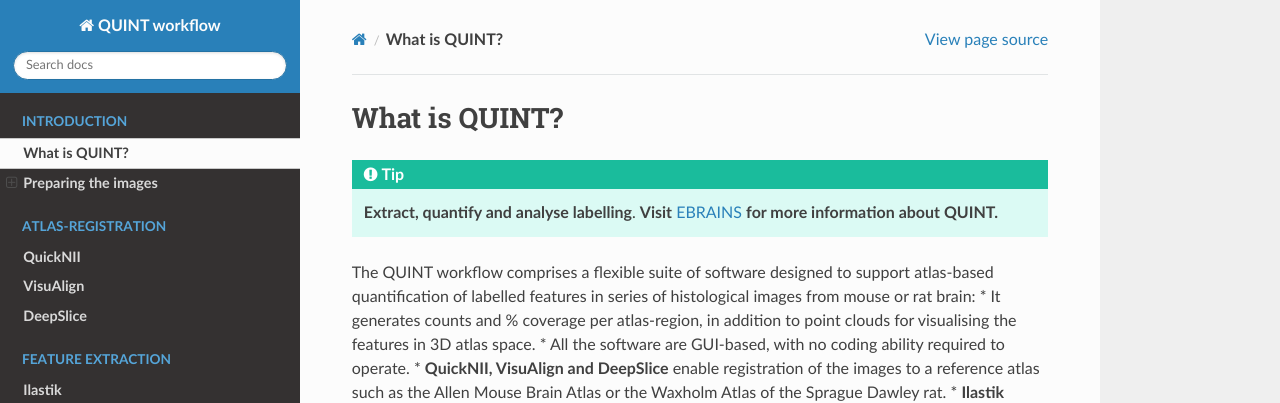
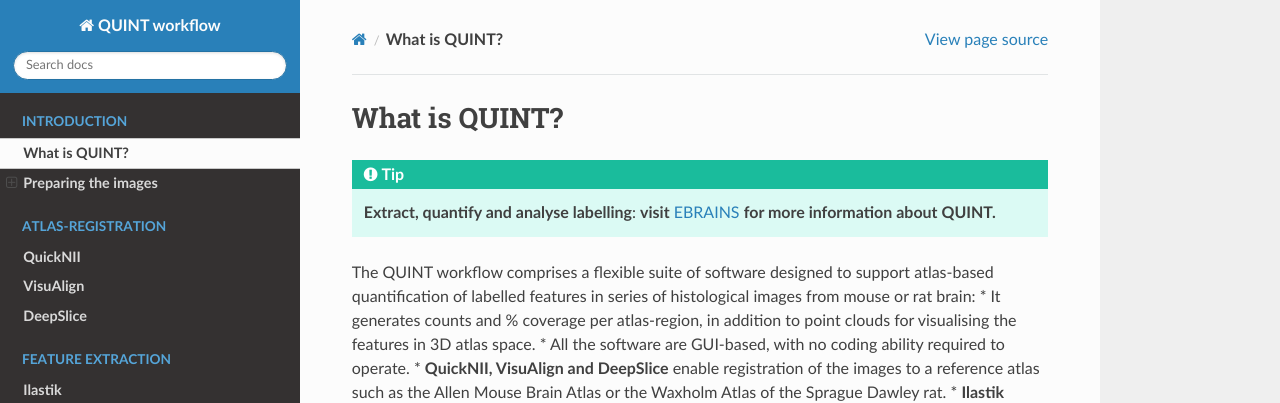
Before and after one commit to Neural-Systems-at-UIO/QUINT_workflow, a Sphinx documentation site: the page built from docs/QUINTintro.rst, in a window 1280 px wide and 1082 px high. Shown: the top 403 px of the window. Built offline with Sphinx 7.4.7 and the Read the Docs theme 2.0.0, drawn with Linux system fonts in a browser that asks for light colours.

```diff
--- a/docs/QUINTintro.rst
+++ b/docs/QUINTintro.rst
@@ -2,7 +2,7 @@
 -----------------------
 
 .. tip::
-   **Extract, quantify and analyse labelling**. **Visit** `EBRAINS <https://ebrains.eu/service/quint/>`_ **for more information about QUINT.**
+   **Extract, quantify and analyse labelling**: **visit** `EBRAINS <https://ebrains.eu/service/quint/>`_ **for more information about QUINT.**
 
 The QUINT workflow comprises a flexible suite of software designed to support atlas-based quantification of labelled features in series of histological images from mouse or rat brain:
 * It generates counts and % coverage per atlas-region, in addition to point clouds for visualising the features in 3D atlas space.
```
